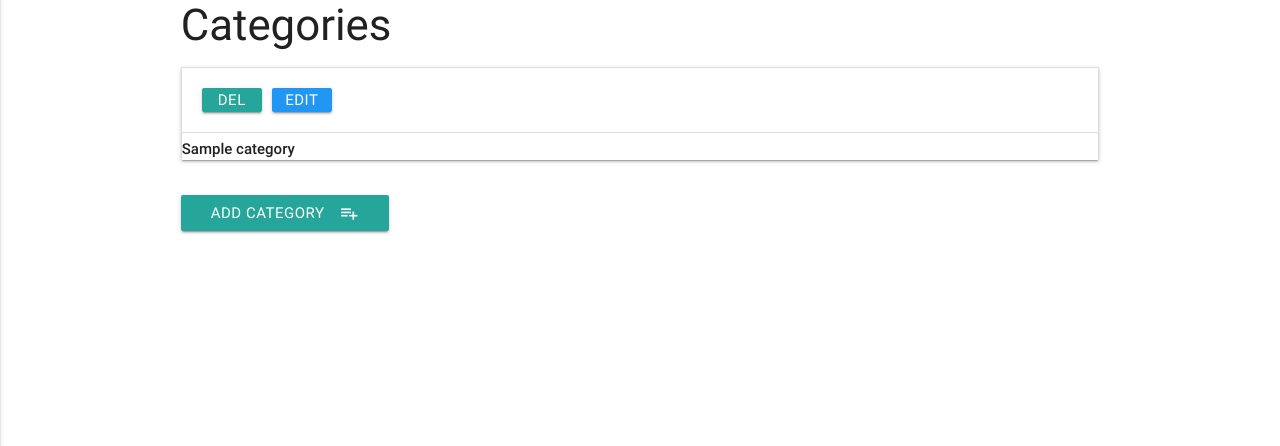
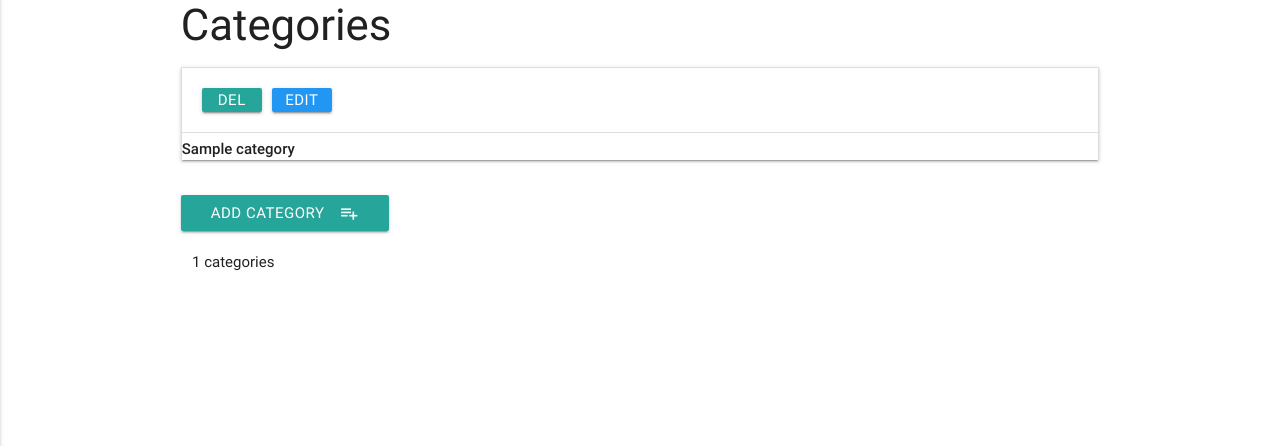
Before and after one commit to Code-Institute-Submissions/data-centric-development-1, a Flask app: page /get_categories in a window 1280 px wide. Shown: the part 85-531 px from the top of the page. Run offline with Flask 2, Linux system fonts and the light colour scheme; a database or web service that is not in the repository returns one stand-in record (values such as "Sample title"); some libraries are stand-ins or nearby versions.

Commit message:
Included counts to number of categories in categories.html

```diff
--- a/templates/base.html
+++ b/templates/base.html
@@ -8,7 +8,7 @@
     </head>
     <body>
         <header>
-            <!-- Set Up Navigation with Purple  -->
+            <!-- Set Up Navigation with Background Color Purple for List Items -->
             <nav>
                 <div class="nav-wrapper">
                   <a href="{{url_for('get_holidays')}}" class="brand-logo" title="Home Page">Holiday Manager</a>
--- a/templates/categories.html
+++ b/templates/categories.html
@@ -27,5 +27,6 @@
         <i class="material-icons right">playlist_add</i>Add Category
     </a>
 </div>
-
+<!-- Count the Number of Categories using the Count Method -->
+{{categories.count()}} categories
 {% endblock %}
```
